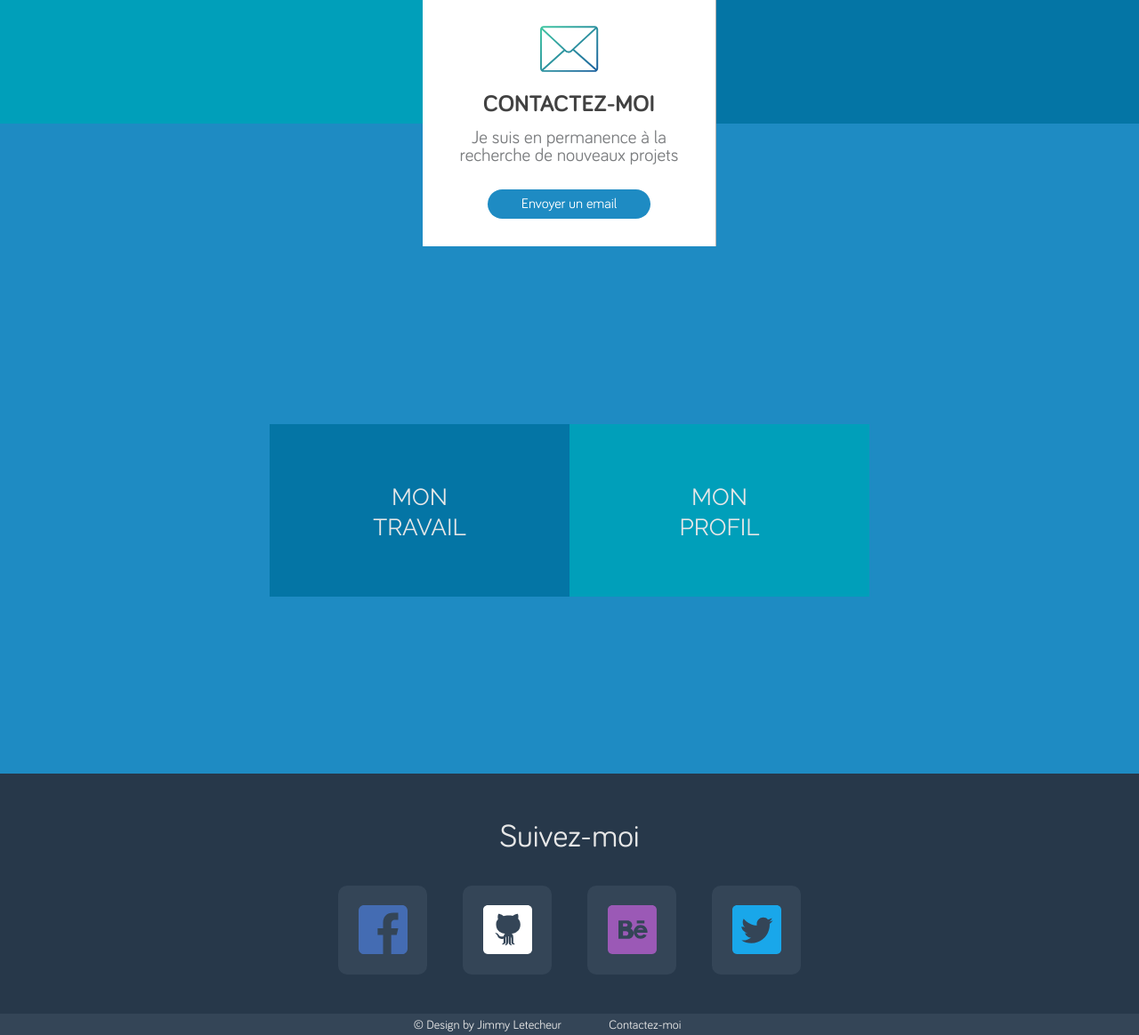
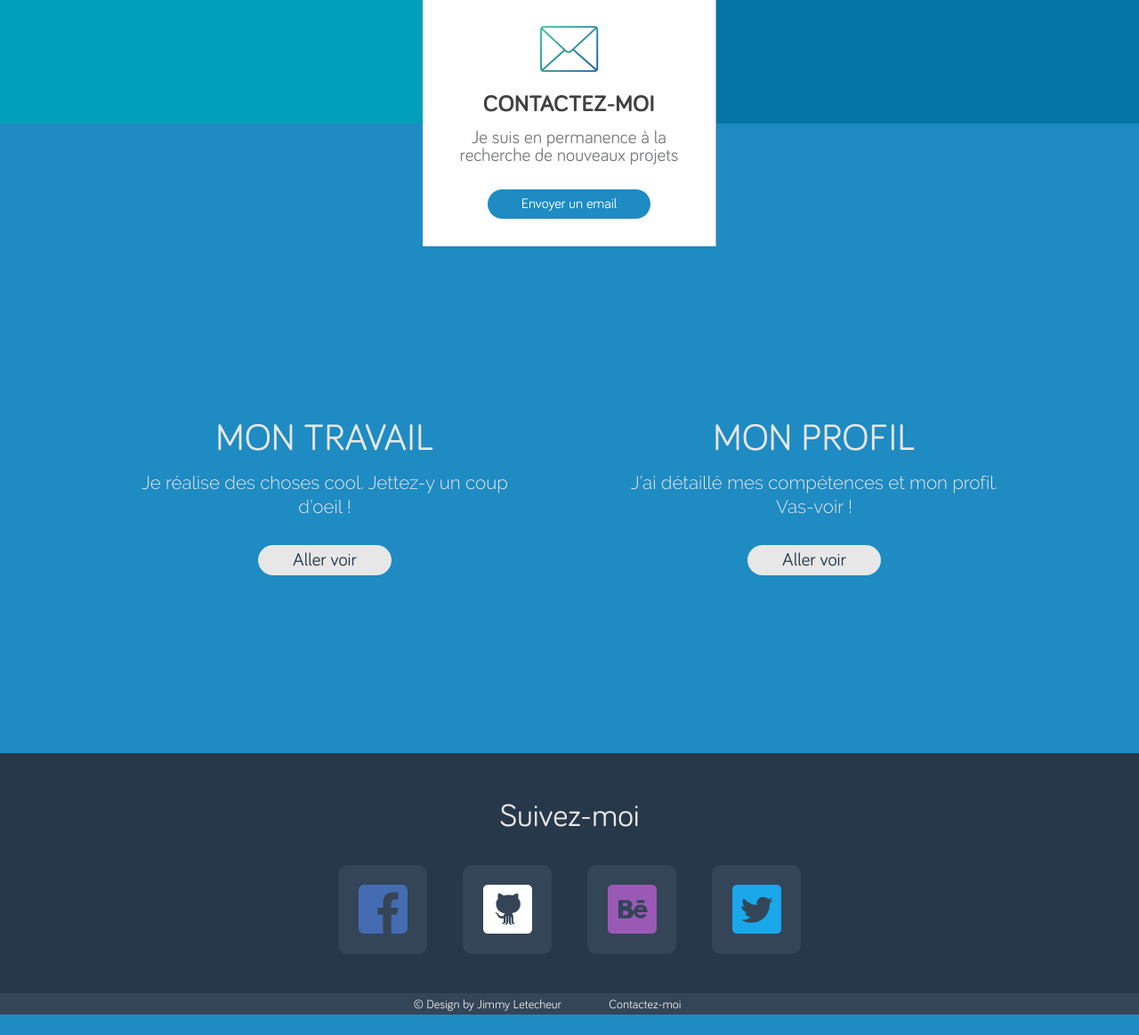
Before and after one commit to Jimmylet/Portfolio, a PHP site: page / in a window 1280 px wide. Shown: the part 1493-2657 px from the top of the page at 89% size. After the commit the page ends 2634 px from the top, so only its background shows below. Run offline with PHP 8.4, Linux system fonts and the light colour scheme; some libraries are stand-ins or nearby versions; some web fonts are replaced.

Commit message:
some modification page index

```diff
--- a/www/css/styles.css
+++ b/www/css/styles.css
@@ -657,88 +657,33 @@ a {
   -webkit-transition: 0.6s cubic-bezier(0.69, 0.07, 0.23, 1);
   transition: 0.6s cubic-bezier(0.69, 0.07, 0.23, 1);
 }
-.blockbutton {
-  margin: 0 auto;
-  display: -webkit-box;
-  display: -webkit-flex;
-  display: -ms-flexbox;
-  display: flex;
-  -webkit-box-orient: horizontal;
-  -webkit-box-direction: normal;
-  -webkit-flex-direction: row;
-      -ms-flex-direction: row;
-          flex-direction: row;
-  max-width: 67.4rem;
-}
-.blockbutton__link {
-  position: relative;
+.goto__section {
+  color: #e7e7e7;
+}
+.goto__section__title {
+  font-size: 4.24em;
+  text-transform: uppercase;
+}
+.goto__section__paragraph {
+  font-size: 2.06em;
+  font-family: raleway, Helvetica, Arial, sans-serif;
+  font-weight: 100;
+  line-height: 1.3em;
+}
+.goto__section__button {
   display: inline-block;
-  min-height: 19.4em;
-  width: 50%;
-  background-color: #0475a5;
-}
-.blockbutton__link:nth-child(2) {
-  background-color: #009fba;
-}
-.blockbutton__text {
-  margin: 6.5rem auto 0 auto;
-  max-width: 15rem;
-  display: block;
-  font-size: 2.62em;
-  color: #e7e7e7;
-  text-transform: uppercase;
-  font-family: raleway, Helvetica, Arial, sans-serif;
-  line-height: 1.3em;
-}
-.blockbutton__svg {
-  position: absolute;
-  top: 0;
-  left: 0;
-}
-.blockbutton__svg line {
-  stroke-width: 0;
-  stroke: #e7e7e7;
-  fill: none;
-  -webkit-transition: all 0.4s ease-in-out;
-  transition: all 0.4s ease-in-out;
-}
-.blockbutton__svg line.blockbutton__svg__top {
-  -webkit-transform: translateX(340px);
-      -ms-transform: translateX(340px);
-          transform: translateX(340px);
-  stroke-dasharray: 337;
-}
-.blockbutton__svg line.blockbutton__svg__bottom {
-  -webkit-transform: translateX(-340px);
-      -ms-transform: translateX(-340px);
-          transform: translateX(-340px);
-  stroke-dasharray: 337;
-}
-.blockbutton__svg line.blockbutton__svg__left {
-  -webkit-transform: translateY(-460px);
-      -ms-transform: translateY(-460px);
-          transform: translateY(-460px);
-  stroke-dasharray: 460;
-}
-.blockbutton__svg line.blockbutton__svg__right {
-  -webkit-transform: translateY(195px);
-      -ms-transform: translateY(195px);
-          transform: translateY(195px);
-  stroke-dasharray: 460;
-}
-.blockbutton__link:hover line.blockbutton__svg__top,
-.blockbutton__link:hover line.blockbutton__svg__bottom {
-  stroke-width: 10;
-  -webkit-transform: translateX(0px);
-      -ms-transform: translateX(0px);
-          transform: translateX(0px);
-}
-.blockbutton__link:hover line.blockbutton__svg__left,
-.blockbutton__link:hover line.blockbutton__svg__right {
-  stroke-width: 25;
-  -webkit-transform: translateY(0px);
-      -ms-transform: translateY(0px);
-          transform: translateY(0px);
+  font-size: 2.06em;
+  color: #27384a;
+  background-color: #e7e7e7;
+  padding: 0.5rem 3.9rem 0.8rem;
+  border-radius: 10rem;
+  -webkit-transition: border-radius 0.3s ease;
+  transition: border-radius 0.3s ease;
+}
+.goto__section__button:hover {
+  border-radius: 0;
+  -webkit-transition: border-radius 0.3s ease;
+  transition: border-radius 0.3s ease;
 }
 @media screen and (max-width: 817px) {
   .whati__cards-container {
@@ -2111,16 +2056,9 @@ a {
   margin-top: 1.802em;
 }
 .whati {
-  min-height: 73.1em;
-}
-@media screen and (max-width: 817px) {
-  .whati {
-    height: 150em;
-  }
-}
-.whati {
   padding: 0 2em;
   text-align: center;
+  padding-bottom: 20em;
 }
 .whati__cards-container {
   max-width: 100.5em;
@@ -2132,8 +2070,35 @@ a {
   position: relative;
   top: -140px;
 }
-.blockbutton {
-  margin: 6em auto 0 auto;
+.goto {
+  max-width: 110em;
+  height: 100%;
+  margin: 0 auto;
+  display: -webkit-box;
+  display: -webkit-flex;
+  display: -ms-flexbox;
+  display: flex;
+  -webkit-box-orient: vertical;
+  -webkit-box-direction: normal;
+  -webkit-flex-direction: row;
+  -ms-flex-direction: row;
+  flex-direction: row;
+  -webkit-justify-content: space-between;
+  -ms-justify-content: space-between;
+  -webkit-box-pack: justify;
+      -ms-flex-pack: justify;
+          justify-content: space-between;
+  margin-top: 5.2em;
+}
+.goto__section {
+  width: 50%;
+}
+.goto__section__title {
+  margin-bottom: 1.8rem;
+}
+.goto__section__paragraph {
+  max-width: 41.7rem;
+  margin: 0 auto 3rem auto;
 }
 .about-intro__title-section {
   position: absolute;
--- a/www/index.html
+++ b/www/index.html
@@ -240,37 +240,28 @@
 										</div>
 									</article>
 								</div>
-								<div class="blockbutton">
-									<a href="portfolio.html" class="blockbutton__link">
-										<svg class="blockbutton__svg " xmlns="http://www.w3.org/2000/svg" width="100%"
-										     height="100%">
-											<line class="blockbutton__svg__top" x1="0" y1="5" x2="900" y2="5"></line>
-											<line class="blockbutton__svg__left" x1="0" y1="460" x2="0"
-											      y2="-920"></line>
-											<line class="blockbutton__svg__bottom" x1="337" y1="189" x2="-600"
-											      y2="189"></line>
-											<line class="blockbutton__svg__right" x1="337" y1="0" x2="337"
-											      y2="1380"></line>
-										</svg>
-											<span class="blockbutton__text">
-												Mon travail
-											</span>
-									</a>
-									<a href="about.html" class="blockbutton__link">
-										<svg class="blockbutton__svg " xmlns="http://www.w3.org/2000/svg" width="100%"
-										     height="100%">
-											<line class="blockbutton__svg__top" x1="0" y1="5" x2="900" y2="5"></line>
-											<line class="blockbutton__svg__left" x1="0" y1="460" x2="0"
-											      y2="-920"></line>
-											<line class="blockbutton__svg__bottom" x1="337" y1="189" x2="-600"
-											      y2="189"></line>
-											<line class="blockbutton__svg__right" x1="337" y1="0" x2="337"
-											      y2="1380"></line>
-										</svg>
-											<span class="blockbutton__text">
-												Mon profil
-											</span>
-									</a>
+
+								<div class="goto">
+									<section class="goto__section">
+										<h3 aria-level="3" class="goto__section__title">Mon travail</h3>
+										<p class="goto__section__paragraph">
+											Je réalise des choses cool. Jettez-y un coup d’oeil !
+										</p>
+										<a href="portfolio.html" class="goto__section__button">
+											Aller voir
+											<span class="visuallyhidden">Aller sur la page Portfolio</span>
+										</a>
+									</section>
+									<section class="goto__section">
+										<h3 aria-level="3" class="goto__section__title">Mon profil</h3>
+										<p class="goto__section__paragraph">
+											J’ai détaillé mes compétences et mon profil. Vas-voir !
+										</p>
+										<a href="portfolio.html" class="goto__section__button">
+											Aller voir
+											<span class="visuallyhidden">Aller sur la page Portfolio</span>
+										</a>
+									</section>
 								</div>
 
 							</section>
--- a/www/stylus/components/section.whati_components.styl
+++ b/www/stylus/components/section.whati_components.styl
@@ -98,62 +98,31 @@
 
 
 /************************************\
-  BLOCKBUTTON
+  GO TO
 \************************************/
 
-.blockbutton
-  margin: 0 auto
-  display flex
-  flex-direction row
-  max-width 67.4rem
-  &__link
-    position: relative
-    display inline-block
-    min-height 19.4em
-    width 50%
-    background-color color-introduction-col2
-  &__link:nth-child(2)
-    background-color color-introduction
-  &__text
-    margin: 6.5rem auto 0 auto
-    max-width: 15rem
-    display block
-    font-size: 2.62em
+.goto
+  &__section
     color color-text-white
-    text-transform: uppercase
-    font-family:ralewayfont
-    line-height 1.3em
-  &__svg
-    position: absolute
-    top: 0
-    left: 0
-    & line
-      stroke-width 0
-      stroke color-text-white
-      fill none
-      transition: all .4s ease-in-out;
-    & line.blockbutton__svg__top
-      transform translateX(340px)
-      stroke-dasharray 337
-    & line.blockbutton__svg__bottom
-      transform translateX(-340px)
-      stroke-dasharray 337
-    & line.blockbutton__svg__left
-      transform: translateY(-460px)
-      stroke-dasharray: 460
-    & line.blockbutton__svg__right
-      transform: translateY(195px)
-      stroke-dasharray: 460
-  &__link:hover
-    & line.blockbutton__svg__top
-    & line.blockbutton__svg__bottom
-      stroke-width 10
-      transform translateX(0px)
-    & line.blockbutton__svg__left
-    & line.blockbutton__svg__right
-      stroke-width 25
-      transform: translateY(0px)
-
+    &__title
+      font-size: 4.24em
+      text-transform: uppercase
+    &__paragraph
+      font-size: 2.06em
+      font-family: ralewayfont
+      font-weight: 100
+      line-height: 1.3em
+    &__button
+      display: inline-block
+      font-size 2.06em
+      color color-footer-background
+      background-color color-text-white
+      padding .5rem 3.9rem .8rem
+      border-radius 10rem
+      transition border-radius .3s ease
+      &:hover
+        border-radius 0
+        transition border-radius .3s ease
 
 @media screen and (max-width: 817px)
   .whati__cards-container
--- a/www/stylus/objects/section.whati_objects.styl
+++ b/www/stylus/objects/section.whati_objects.styl
@@ -1,8 +1,4 @@
-.whati
-  min-height 73.1em
-@media screen and (max-width: 817px)
-  .whati
-    height 150em
+
 
 /************************************\
   CARDS TOP
@@ -10,11 +6,31 @@
 .whati
   padding 0 2em
   text-align center
+  padding-bottom 20em
 .whati__cards-container
   max-width 100.5em
   display inline-flex
   position: relative
   top -140px
 
-.blockbutton
-  margin 6em auto 0 auto
+
+
+/************************************\
+  GO TO
+\************************************/
+
+.goto
+  max-width 110em
+  height: 100%
+  margin 0 auto
+  display flex
+  flex-direction row
+  justify-content space-between
+  margin-top: 5.2em
+  &__section
+    width 50%
+    &__title
+      margin-bottom: 1.8rem
+    &__paragraph
+      max-width 41.7rem
+      margin: 0 auto 3rem auto
```
